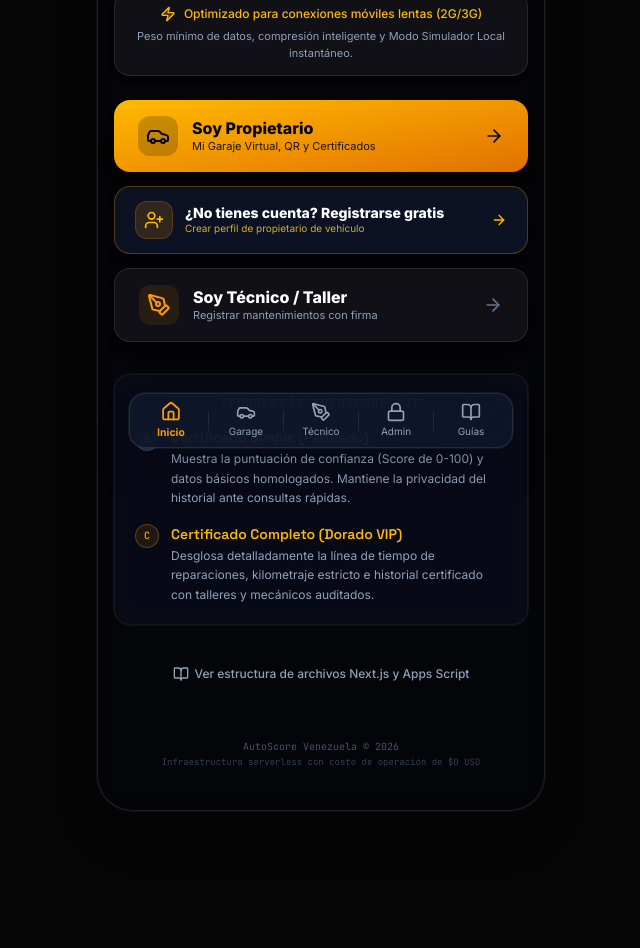
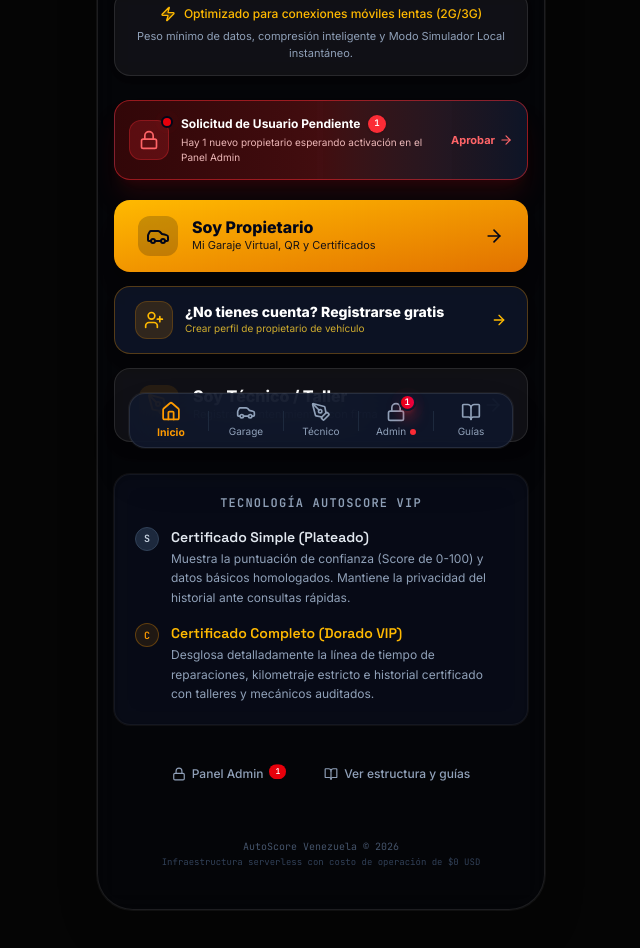
Before and after one commit to saaraguaca2-debug/AUTOSCORE-v1.3, a React (Vite) app: page / in a window 1280 px wide. Shown: the part 340-1288 px from the top of the page, without its empty margins (319-959 px from the left). Before the commit the page ends 1247 px from the top, so only its background shows below. Built offline with nearby package versions, Linux system fonts and the light colour scheme; no server answers.

Commit message:
feat: add real-time pending request notifications
Implement a tracking system for pending user approval requests. Add a global data update event, a real-time counter in the admin dashboard, and an alert banner on the home view to improve administrative workflow.

```diff
--- a/src/App.tsx
+++ b/src/App.tsx
@@ -8,7 +8,7 @@
   Shield, Car, PenTool, BookOpen, ChevronRight, Home, Info, HelpCircle, AlertCircle, Sparkles, Check, Lock
 } from "lucide-react";
 import { VistaActual } from "./types";
-import { inicializarBaseDatosSimulada } from "./mockData";
+import { inicializarBaseDatosSimulada, getSolicitudesPendientesCount } from "./mockData";
 import BaseDatosToggle from "./components/BaseDatosToggle";
 import InicioView from "./components/InicioView";
 import UsuarioView from "./components/UsuarioView";
@@ -61,6 +61,42 @@
   // Enrutamiento mediante Estado de React (Instantáneo y óptimo para móviles)
   const [currentView, setCurrentView] = useState<VistaActual>("home");
   const [usuarioInitialMode, setUsuarioInitialMode] = useState<"login" | "registro">("login");
+
+  // Contador en tiempo real de solicitudes de usuario pendientes de aprobación para notificar al Admin
+  const [solicitudesCount, setSolicitudesCount] = useState<number>(() => {
+    return getSolicitudesPendientesCount();
+  });
+
+  useEffect(() => {
+    const sincronizarSolicitudes = () => {
+      const count = getSolicitudesPendientesCount();
+      setSolicitudesCount(count);
+
+      // Si está en modo Live Sheets y hay URL configurada, verificar en segundo plano
+      if (!useSimulado && appScriptUrl) {
+        fetch(`${appScriptUrl}?accion=adminData`, { mode: "cors" })
+          .then(res => res.json())
+          .then(data => {
+            if (data && data.success && Array.isArray(data.usuarios)) {
+              const liveCount = data.usuarios.filter((u: any) => u.estadoUsuario === "Pendiente").length;
+              setSolicitudesCount(liveCount);
+            }
+          })
+          .catch(() => {});
+      }
+    };
+
+    sincronizarSolicitudes();
+    window.addEventListener("autoscore_data_updated", sincronizarSolicitudes);
+    window.addEventListener("storage", sincronizarSolicitudes);
+    const interval = setInterval(sincronizarSolicitudes, 3000);
+
+    return () => {
+      window.removeEventListener("autoscore_data_updated", sincronizarSolicitudes);
+      window.removeEventListener("storage", sincronizarSolicitudes);
+      clearInterval(interval);
+    };
+  }, [useSimulado, appScriptUrl]);
 
   // Detectar parámetros de la URL para enrutamiento automático en el arranque (QR / Links Públicos)
   useEffect(() => {
@@ -142,7 +178,7 @@
             {(() => {
               switch (currentView) {
                 case "home":
-                  return <InicioView onNavigate={navegarA} useSimulado={useSimulado} />;
+                  return <InicioView onNavigate={navegarA} useSimulado={useSimulado} solicitudesCount={solicitudesCount} />;
                 case "usuario":
                   return <UsuarioView useSimulado={useSimulado} appScriptUrl={appScriptUrl} initialMode={usuarioInitialMode} />;
                 case "mecanico":
@@ -204,13 +240,29 @@
 
         <button
           onClick={() => navegarA("admin")}
-          className={`flex flex-col items-center gap-0.5 transition-all min-w-0 flex-1 ${
+          className={`flex flex-col items-center gap-0.5 transition-all min-w-0 flex-1 relative ${
             currentView === "admin" ? "text-amber-500 scale-105 font-bold" : "text-slate-400 hover:text-slate-200"
           }`}
           id="dock-btn-admin"
+          title={solicitudesCount > 0 ? `${solicitudesCount} solicitud${solicitudesCount > 1 ? "es" : ""} de usuario pendiente${solicitudesCount > 1 ? "s" : ""} de aprobación` : "Panel de Administrador"}
         >
-          <Lock className="w-4 h-4 sm:w-5 sm:h-5 stroke-[2]" />
-          <span className="text-[9px] sm:text-[10px] truncate">Admin</span>
+          <div className="relative flex items-center justify-center">
+            <Lock className="w-4 h-4 sm:w-5 sm:h-5 stroke-[2]" />
+            {solicitudesCount > 0 && (
+              <>
+                <span className="absolute -top-1.5 -right-2.5 bg-gradient-to-r from-red-600 to-rose-600 text-white font-mono text-[9px] font-black min-w-[17px] h-[17px] px-1 rounded-full flex items-center justify-center shadow-lg shadow-red-500/60 border-2 border-slate-900 leading-none z-10 animate-bounce">
+                  {solicitudesCount > 99 ? "99+" : solicitudesCount}
+                </span>
+                <span className="absolute -top-1.5 -right-2.5 w-[17px] h-[17px] rounded-full bg-red-500 animate-ping opacity-75" />
+              </>
+            )}
+          </div>
+          <div className="flex items-center gap-1">
+            <span className="text-[9px] sm:text-[10px] truncate">Admin</span>
+            {solicitudesCount > 0 && (
+              <span className="w-1.5 h-1.5 rounded-full bg-red-500 shrink-0" />
+            )}
+          </div>
         </button>
 
         <div className="w-[1px] h-5 bg-slate-800 shrink-0" />
--- a/src/components/AdminView.tsx
+++ b/src/components/AdminView.tsx
@@ -6,7 +6,8 @@
 } from "lucide-react";
 import {
   getSimulatedData, simularAdminUpdate,
-  getScoreConfig, saveScoreConfig, DEFAULT_SCORE_CONFIG, ScoreConfig
+  getScoreConfig, saveScoreConfig, DEFAULT_SCORE_CONFIG, ScoreConfig,
+  getSolicitudesPendientesCount, notifyDataChanged
 } from "../mockData";
 
 interface AdminViewProps {
@@ -51,6 +52,10 @@
     if (password === adminPasswordEnv) {
       setIsAuthorized(true);
       setAuthError(null);
+      const pending = getSolicitudesPendientesCount();
+      if (pending > 0) {
+        setActiveAdminTab("usuarios");
+      }
       cargarDatos();
     } else {
       setAuthError("Contraseña incorrecta de Administrador. Acceso denegado.");
@@ -105,6 +110,7 @@
         });
         if (res.success) {
           await cargarDatos();
+          notifyDataChanged();
         } else {
           alert(res.error || "Error al actualizar localmente");
         }
@@ -133,6 +139,7 @@
         const json = await res.json();
         if (json && json.success) {
           await cargarDatos();
+          notifyDataChanged();
         } else {
           alert(json.error || "Fallo al procesar en Google Sheets.");
         }
@@ -180,6 +187,8 @@
   };
 
   if (!isAuthorized) {
+    const pendingCount = getSolicitudesPendientesCount();
+
     return (
       <div className="w-full max-w-md mx-auto px-4 py-12 flex flex-col items-center animate-fade-in">
         <div className="inline-flex items-center justify-center w-14 h-14 rounded-2xl bg-amber-500/10 border border-amber-500/20 text-amber-500 mb-5 shadow-lg">
@@ -189,9 +198,28 @@
         <h2 className="text-xl font-display font-extrabold text-white text-center">
           Panel de Control AutoScore
         </h2>
-        <p className="text-xs text-slate-400 text-center mt-1.5 max-w-[80%] leading-normal mb-8">
+        <p className="text-xs text-slate-400 text-center mt-1.5 max-w-[80%] leading-normal mb-6">
           Sistema administrativo protegido para activar cuentas, renovar certificados y registrar talleres oficiales.
         </p>
+
+        {pendingCount > 0 && (
+          <div className="w-full bg-red-950/40 border border-red-500/40 p-3.5 rounded-2xl flex items-center justify-between text-xs text-red-200 mb-4 shadow-lg shadow-red-950/30">
+            <div className="flex items-center gap-2.5">
+              <span className="w-2.5 h-2.5 rounded-full bg-red-500 animate-ping shrink-0" />
+              <div>
+                <span className="font-bold text-white block">
+                  {pendingCount} {pendingCount === 1 ? "solicitud de usuario pendiente" : "solicitudes de usuarios pendientes"}
+                </span>
+                <span className="text-[10px] text-red-300/80">
+                  Nuevos propietarios esperando activación en el sistema
+                </span>
+              </div>
+            </div>
+            <span className="text-[9px] font-mono font-bold bg-red-500/20 text-red-300 border border-red-500/30 px-2 py-0.5 rounded-full uppercase">
+              Por Aprobar
+            </span>
+          </div>
+        )}
 
         <form onSubmit={handleAdminLogin} className="w-full space-y-4">
           <div className="bg-slate-900/60 border border-white/5 p-5 rounded-2xl space-y-4">
--- a/src/components/InicioView.tsx
+++ b/src/components/InicioView.tsx
@@ -1,13 +1,14 @@
 import React from "react";
-import { Shield, Car, PenTool, BookOpen, Clock, Zap, ArrowRight, CheckCircle, UserPlus } from "lucide-react";
+import { Shield, Car, PenTool, BookOpen, Clock, Zap, ArrowRight, CheckCircle, UserPlus, Lock } from "lucide-react";
 import { VistaActual } from "../types";
 
 interface InicioViewProps {
   onNavigate: (vista: VistaActual, modoUsuario?: "login" | "registro") => void;
   useSimulado: boolean;
+  solicitudesCount?: number;
 }
 
-export default function InicioView({ onNavigate, useSimulado }: InicioViewProps) {
+export default function InicioView({ onNavigate, useSimulado, solicitudesCount = 0 }: InicioViewProps) {
   return (
     <div className="w-full max-w-md mx-auto px-4 py-8 flex flex-col items-center">
       {/* Cabecera Principal - Logo Premium */}
@@ -33,6 +34,42 @@
           Peso mínimo de datos, compresión inteligente y {useSimulado ? "Modo Simulador Local instantáneo." : "conexión directa sin intermediarios."}
         </p>
       </div>
+
+      {/* Banner de alerta de solicitudes pendientes de usuarios para Administrador */}
+      {solicitudesCount > 0 && (
+        <button
+          onClick={() => onNavigate("admin")}
+          className="w-full bg-gradient-to-r from-red-950/70 via-red-900/50 to-slate-900/90 hover:from-red-950/90 hover:via-red-900/70 hover:to-slate-900 border border-red-500/50 hover:border-red-400 text-left p-3.5 rounded-2xl mb-5 shadow-xl shadow-red-950/40 transition-all active:scale-[0.98] flex items-center justify-between group cursor-pointer"
+          id="btn-alerta-solicitudes-inicio"
+        >
+          <div className="flex items-center gap-3">
+            <div className="relative">
+              <div className="w-10 h-10 rounded-xl bg-red-500/20 text-red-400 flex items-center justify-center border border-red-500/30">
+                <Lock className="w-5 h-5 stroke-[2]" />
+              </div>
+              <span className="absolute -top-1 -right-1 w-3 h-3 bg-red-500 rounded-full animate-ping" />
+              <span className="absolute -top-1 -right-1 w-3 h-3 bg-red-600 rounded-full border-2 border-slate-950" />
+            </div>
+            <div>
+              <div className="flex items-center gap-2">
+                <span className="text-xs font-bold text-white">Solicitud de Usuario Pendiente</span>
+                <span className="bg-red-500 text-white font-mono text-[9px] font-black px-1.5 py-0.5 rounded-full shadow">
+                  {solicitudesCount}
+                </span>
+              </div>
+              <p className="text-[10px] text-red-200/90 mt-0.5">
+                {solicitudesCount === 1
+                  ? "Hay 1 nuevo propietario esperando activación en el Panel Admin"
+                  : `Hay ${solicitudesCount} nuevos propietarios esperando activación en el Panel Admin`}
+              </p>
+            </div>
+          </div>
+          <div className="flex items-center gap-1 text-[11px] font-bold text-red-400 group-hover:text-red-300 group-hover:translate-x-1 transition-all shrink-0">
+            <span>Aprobar</span>
+            <ArrowRight className="w-3.5 h-3.5" />
+          </div>
+        </button>
+      )}
 
       {/* Botones de acción principales (Estilo VIP) */}
       <div className="w-full flex flex-col gap-3.5 mb-8">
@@ -122,15 +159,31 @@
         </div>
       </div>
 
-      {/* Botón secundario para ver documentación e instrucciones de carpetas Next.js */}
-      <button
-        onClick={() => onNavigate("documentacion")}
-        className="mt-8 flex items-center gap-1.5 text-xs text-slate-400 hover:text-amber-400 transition-colors font-medium py-2 px-4 rounded-lg hover:bg-white/5 border border-transparent hover:border-white/10"
-        id="btn-ver-estructura"
-      >
-        <BookOpen className="w-4 h-4" />
-        Ver estructura de archivos Next.js y Apps Script
-      </button>
+      {/* Botones secundarios (Admin y Documentación) */}
+      <div className="mt-8 flex flex-wrap items-center justify-center gap-3">
+        <button
+          onClick={() => onNavigate("admin")}
+          className="flex items-center gap-1.5 text-xs text-slate-400 hover:text-amber-400 transition-colors font-medium py-2 px-3 rounded-lg hover:bg-white/5 border border-transparent hover:border-white/10 relative cursor-pointer"
+          id="btn-admin-inicio"
+        >
+          <Lock className="w-3.5 h-3.5" />
+          <span>Panel Admin</span>
+          {solicitudesCount > 0 && (
+            <span className="bg-red-600 text-white text-[8px] font-mono font-black px-1.5 py-0.5 rounded-full animate-bounce">
+              {solicitudesCount}
+            </span>
+          )}
+        </button>
+
+        <button
+          onClick={() => onNavigate("documentacion")}
+          className="flex items-center gap-1.5 text-xs text-slate-400 hover:text-amber-400 transition-colors font-medium py-2 px-3 rounded-lg hover:bg-white/5 border border-transparent hover:border-white/10 cursor-pointer"
+          id="btn-ver-estructura"
+        >
+          <BookOpen className="w-3.5 h-3.5" />
+          <span>Ver estructura y guías</span>
+        </button>
+      </div>
 
       {/* Pie de página humilde */}
       <div className="mt-12 text-center">
--- a/src/components/UsuarioView.tsx
+++ b/src/components/UsuarioView.tsx
@@ -8,7 +8,7 @@
 import { Vehiculo, HistorialRow } from "../types";
 import {
   simularGetPorDueno, simularGetCertificado, simularRegistrarVehiculo,
-  simularLogin, simularRegistroUsuario, getSimulatedData
+  simularLogin, simularRegistroUsuario, getSimulatedData, notifyDataChanged
 } from "../mockData";
 
 // Decodificador seguro para prevenir fallas fatales (URI Malformed) en navegadores móviles
@@ -261,6 +261,7 @@
           if (!res.ok) throw new Error("Fallo al enviar datos.");
           const json = await res.json();
           if (json && json.success) {
+            notifyDataChanged();
             setSuccessMsg("¡Registro guardado con éxito! Tu cuenta está PENDIENTE DE APROBACIÓN por el Administrador antes de ingresar.");
             setViewMode("login");
             setNombreInput("");
--- a/src/mockData.ts
+++ b/src/mockData.ts
@@ -283,6 +283,36 @@
   return { usuarios, mecanicos, vehiculos, historial };
 }
 
+// Disparar evento para que toda la interfaz se actualice de inmediato
+export function notifyDataChanged() {
+  if (typeof window !== "undefined") {
+    try {
+      window.dispatchEvent(new CustomEvent("autoscore_data_updated"));
+    } catch (e) {
+      // Ignorar en entornos sin DOM
+    }
+  }
+}
+
+// Obtener la cantidad de solicitudes de usuario (dueños) pendientes de aprobación
+export function getSolicitudesPendientesCount(): number {
+  if (typeof window === "undefined") return 0;
+  try {
+    const raw = localStorage.getItem("autoscore_usuarios");
+    if (!raw) {
+      inicializarBaseDatosSimulada();
+      const freshRaw = localStorage.getItem("autoscore_usuarios");
+      if (!freshRaw) return 0;
+      const usuarios = JSON.parse(freshRaw) as UsuarioPropietario[];
+      return usuarios.filter(u => u.estadoUsuario === "Pendiente").length;
+    }
+    const usuarios = JSON.parse(raw) as UsuarioPropietario[];
+    return usuarios.filter(u => u.estadoUsuario === "Pendiente").length;
+  } catch (e) {
+    return 0;
+  }
+}
+
 // Guardar datos actualizados
 export function saveSimulatedData(data: {
   usuarios: UsuarioPropietario[];
@@ -294,6 +324,7 @@
   localStorage.setItem("autoscore_mecanicos", JSON.stringify(data.mecanicos));
   localStorage.setItem("autoscore_vehiculos", JSON.stringify(data.vehiculos));
   localStorage.setItem("autoscore_historial", JSON.stringify(data.historial));
+  notifyDataChanged();
 }
 
 /**
```
